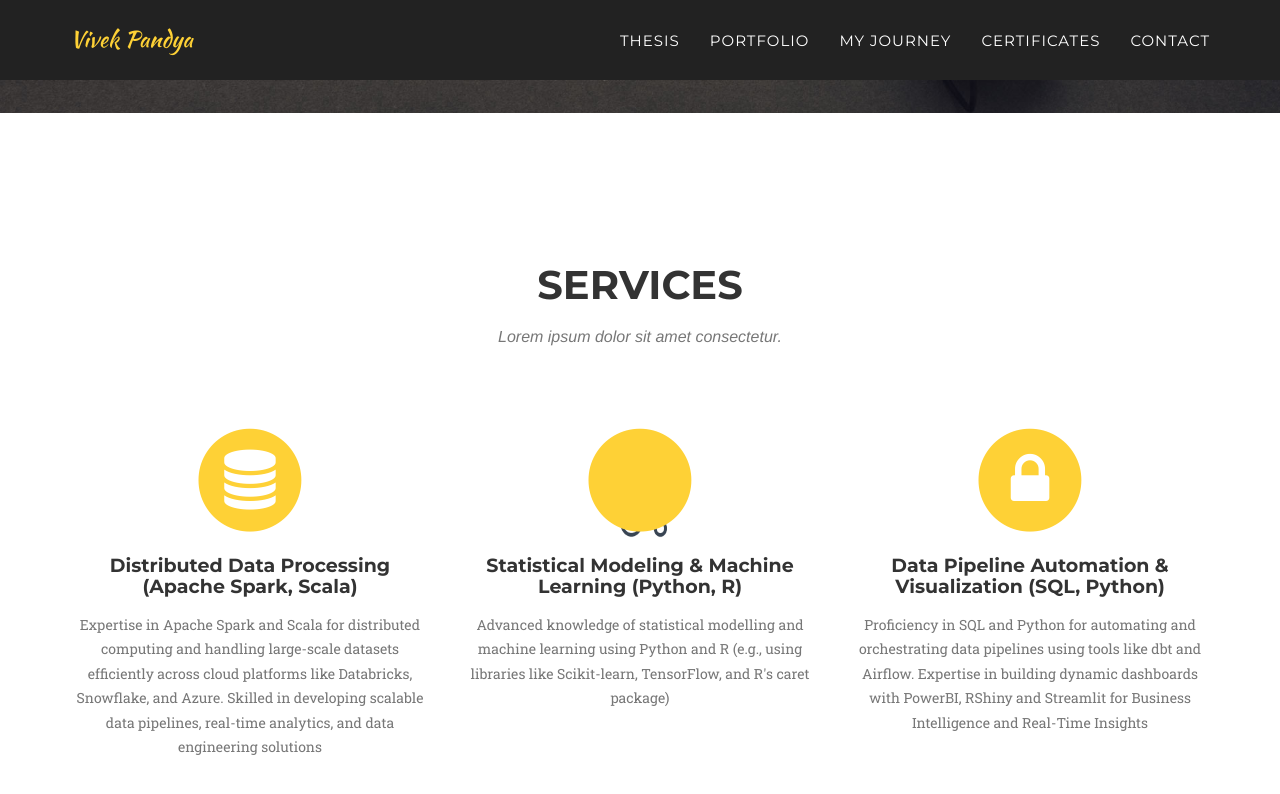
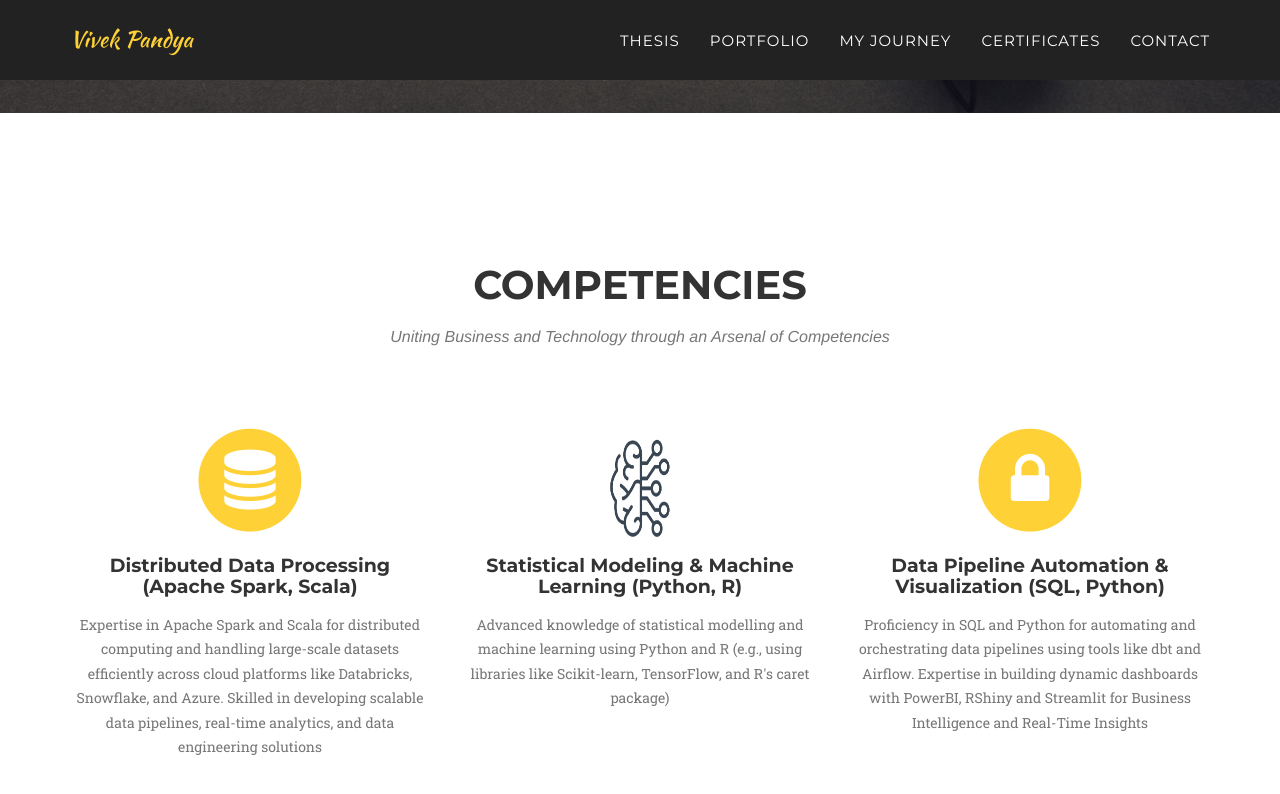
Before and after one commit to vivekp1705/vivekpandya, a Jekyll site: the page built from index.html, in a window 1280 px wide and 900 px high, scrolled down 598 px. Shown: the top 794 px of the window. Built offline with Jekyll 4.4.1, drawn with Linux system fonts in a browser that asks for light colours; some web fonts are replaced.

Commit message:
Update services.html

```diff
--- a/_includes/services.html
+++ b/_includes/services.html
@@ -3,8 +3,8 @@
         <div class="container">
             <div class="row">
                 <div class="col-lg-12 text-center">
-                    <h2 class="section-heading">Services</h2>
-                    <h3 class="section-subheading text-muted">Lorem ipsum dolor sit amet consectetur.</h3>
+                    <h2 class="section-heading">Competencies</h2>
+                    <h3 class="section-subheading text-muted">Uniting Business and Technology through an Arsenal of Competencies</h3>
                 </div>
             </div>
             <div class="row text-center">
@@ -18,8 +18,7 @@
                 </div>
                 <div class="col-md-4">
                     <span class="fa-stack fa-4x">
-                        <i class="fa fa-circle fa-stack-2x text-primary"></i>
-                        <img src="img/brain.png" alt="Machine Learning", style="width: 120px; height: 120px;">
+                        <img src="img/brain.png" alt="Machine Learning", style="width: 100px; height: 120px;">
                     </span>
                     <h4 class="service-heading">Statistical Modeling & Machine Learning (Python, R)</h4>
                     <p class="text-muted">Advanced knowledge of statistical modelling and machine learning using Python and R (e.g., using libraries like Scikit-learn, TensorFlow, and R's caret package)</p>
```
